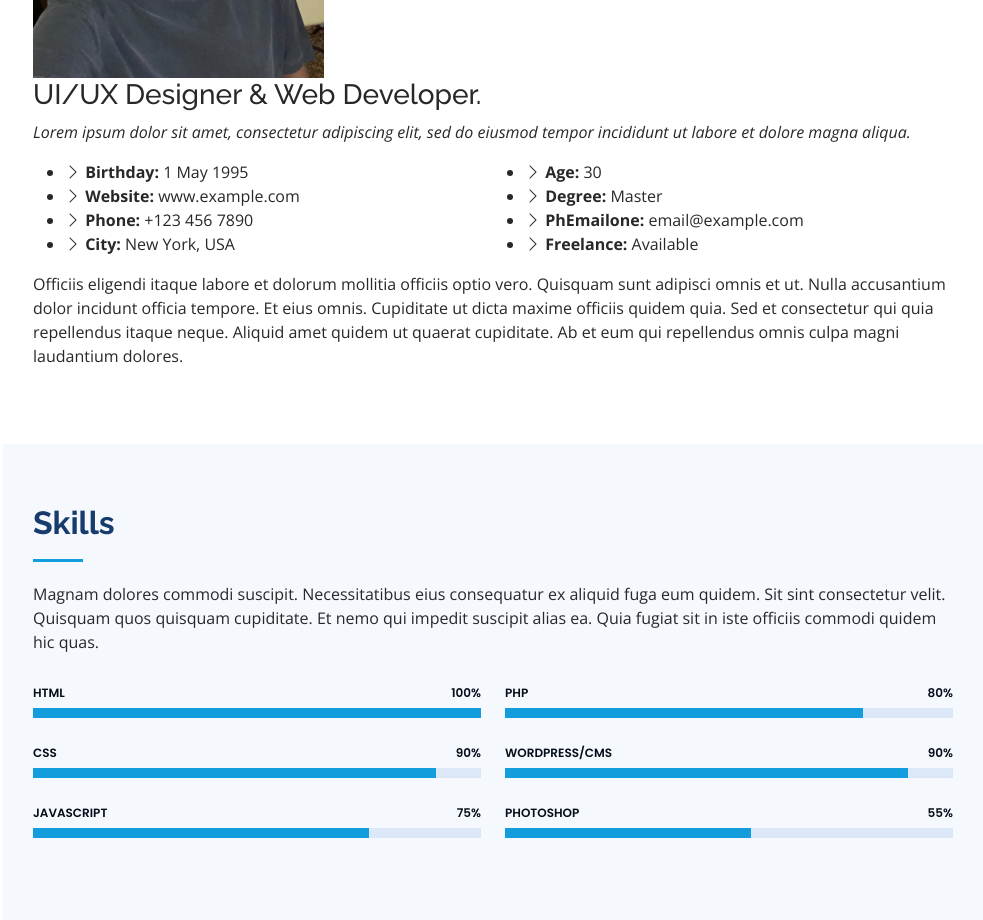
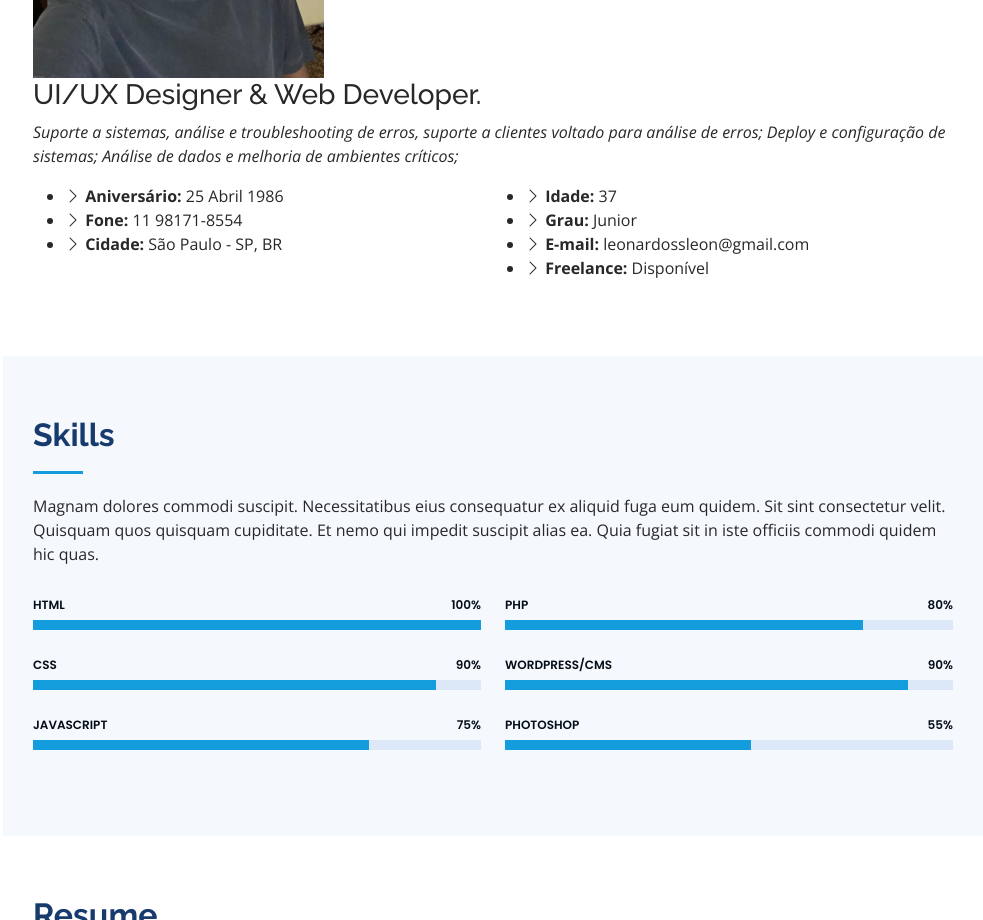
Before and after one commit to leosszn/Portfolio-Leonardo-Silva-Santos-, a plain HTML site: page index.html in a window 1280 px wide. Shown: the part 1280-2200 px from the top of the page, without its empty margins (297-1280 px from the left). Drawn offline with nearby package versions, Linux system fonts and the light colour scheme.

Commit message:
Atualização da secção sobre

```diff
--- a/index.html
+++ b/index.html
@@ -95,31 +95,27 @@
           </div>
             <h3>UI/UX Designer &amp; Web Developer.</h3>
             <p class="fst-italic">
-              Lorem ipsum dolor sit amet, consectetur adipiscing elit, sed do eiusmod tempor incididunt ut labore et dolore
-              magna aliqua.
+              Suporte a sistemas, análise e troubleshooting de erros, suporte a clientes voltado para análise de
+                erros; Deploy e configuração de sistemas; Análise de dados e melhoria de ambientes críticos;
+
             </p>
             <div class="row">
               <div class="col-lg-6">
                 <ul>
-                  <li><i class="bi bi-chevron-right"></i> <strong>Birthday:</strong> <span>1 May 1995</span></li>
-                  <li><i class="bi bi-chevron-right"></i> <strong>Website:</strong> <span>www.example.com</span></li>
-                  <li><i class="bi bi-chevron-right"></i> <strong>Phone:</strong> <span>+123 456 7890</span></li>
-                  <li><i class="bi bi-chevron-right"></i> <strong>City:</strong> <span>New York, USA</span></li>
+                  <li><i class="bi bi-chevron-right"></i> <strong>Aniversário:</strong> <span>25 Abril 1986</span></li>
+                  <li><i class="bi bi-chevron-right"></i> <strong>Fone:</strong> <span>11 98171-8554</span></li>
+                  <li><i class="bi bi-chevron-right"></i> <strong>Cidade:</strong> <span>São Paulo - SP, BR</span></li>
                 </ul>
               </div>
               <div class="col-lg-6">
                 <ul>
-                  <li><i class="bi bi-chevron-right"></i> <strong>Age:</strong> <span>30</span></li>
-                  <li><i class="bi bi-chevron-right"></i> <strong>Degree:</strong> <span>Master</span></li>
-                  <li><i class="bi bi-chevron-right"></i> <strong>PhEmailone:</strong> <span>email@example.com</span></li>
-                  <li><i class="bi bi-chevron-right"></i> <strong>Freelance:</strong> <span>Available</span></li>
+                  <li><i class="bi bi-chevron-right"></i> <strong>Idade:</strong> <span>37</span></li>
+                  <li><i class="bi bi-chevron-right"></i> <strong>Grau:</strong> <span>Junior</span></li>
+                  <li><i class="bi bi-chevron-right"></i> <strong>E-mail:</strong> <span>leonardossleon@gmail.com</span></li>
+                  <li><i class="bi bi-chevron-right"></i> <strong>Freelance:</strong> <span>Disponível</span></li>
                 </ul>
               </div>
             </div>
-            <p>
-              Officiis eligendi itaque labore et dolorum mollitia officiis optio vero. Quisquam sunt adipisci omnis et ut. Nulla accusantium dolor incidunt officia tempore. Et eius omnis.
-              Cupiditate ut dicta maxime officiis quidem quia. Sed et consectetur qui quia repellendus itaque neque. Aliquid amet quidem ut quaerat cupiditate. Ab et eum qui repellendus omnis culpa magni laudantium dolores.
-            </p>
           </div>
         </div>
 
```
